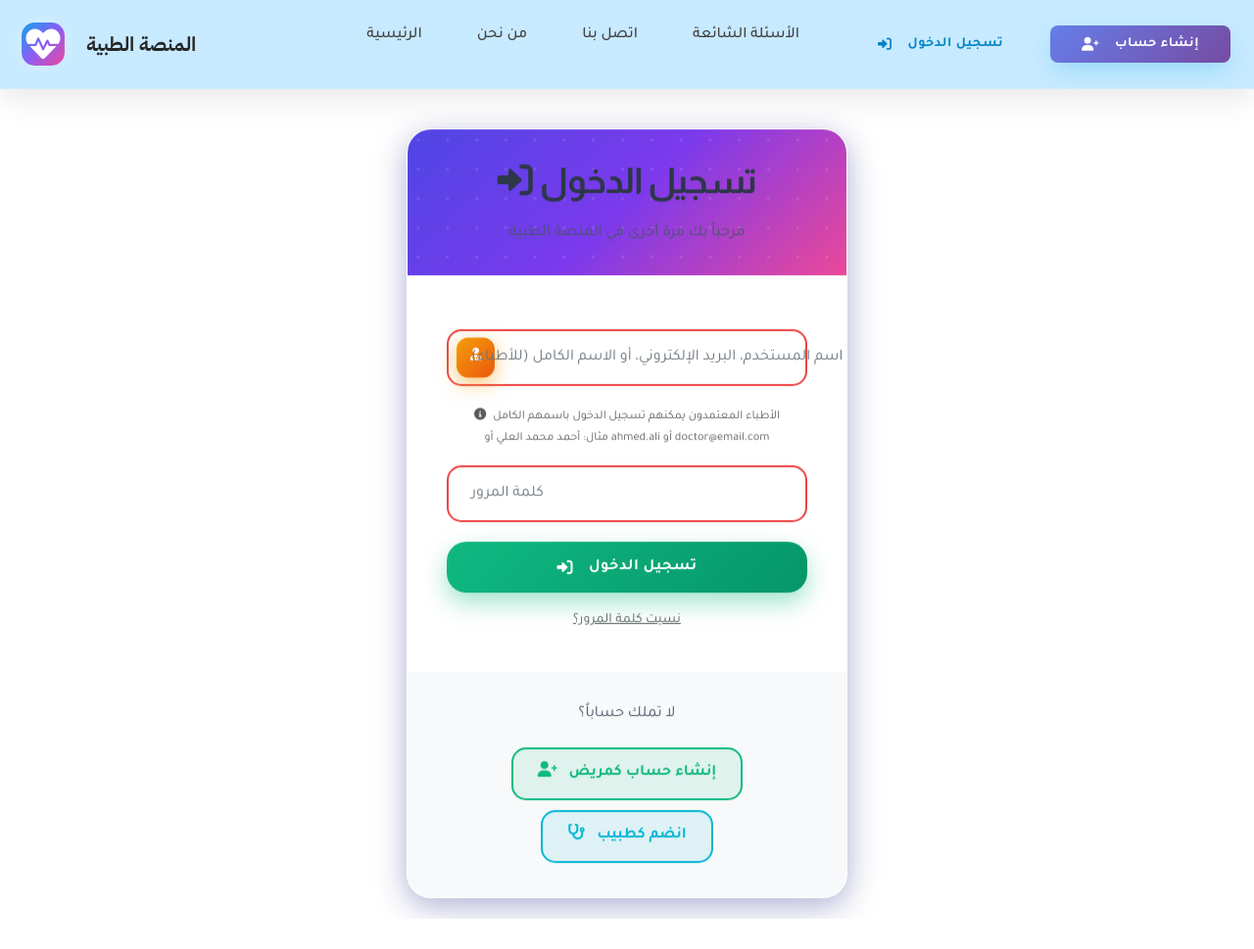
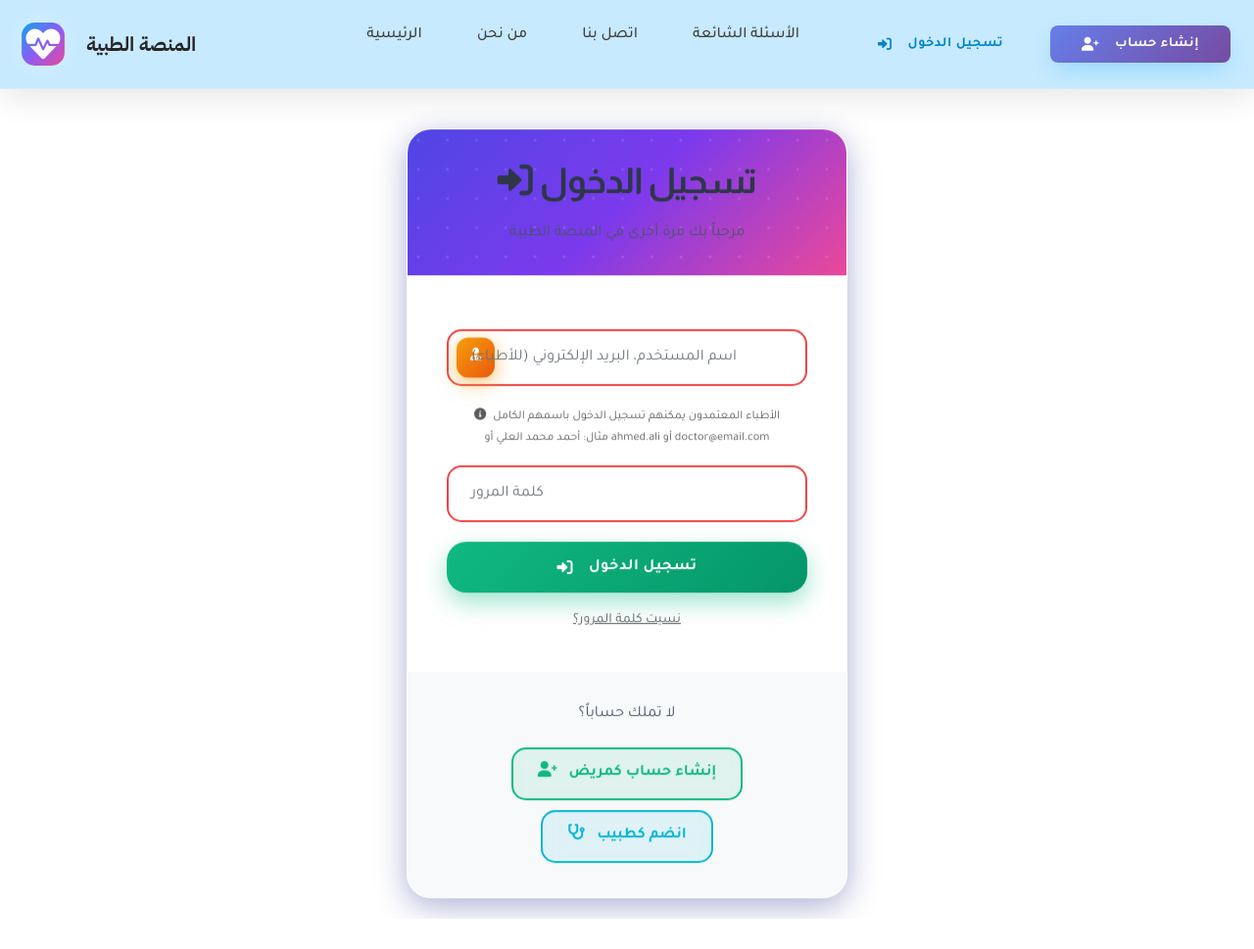
Before and after one commit to AhmedAliAliaaaaaaa/Medical-Platform, a Django app: page /accounts/login/ in a window 1280 px wide. Shown: the top 969 px of the page at 98% size. Run offline with Django 5.2, Linux system fonts and the light colour scheme; some libraries are stand-ins or nearby versions.

Commit message:
Shorten login username label
Co-authored-by: Copilot <223556219+Copilot@users.noreply.github.com>

```diff
--- a/templates/accounts/login.html
+++ b/templates/accounts/login.html
@@ -335,7 +335,7 @@
 
                 <div class="form-floating quick-register">
                     <input type="text" class="form-control" name="username" id="username" placeholder=" " required>
-                    <label for="username">{% trans "اسم المستخدم، البريد الإلكتروني، أو الاسم الكامل (للأطباء)" %}</label>
+                    <label for="username">{% trans "اسم المستخدم، البريد الإلكتروني (للأطباء)" %}</label>
                     <button type="button" class="quick-register-btn" onclick="showDoctorRegister()" title="تسجيل كطبيب جديد">
                         <i class="fas fa-user-md"></i>
                     </button>
```
